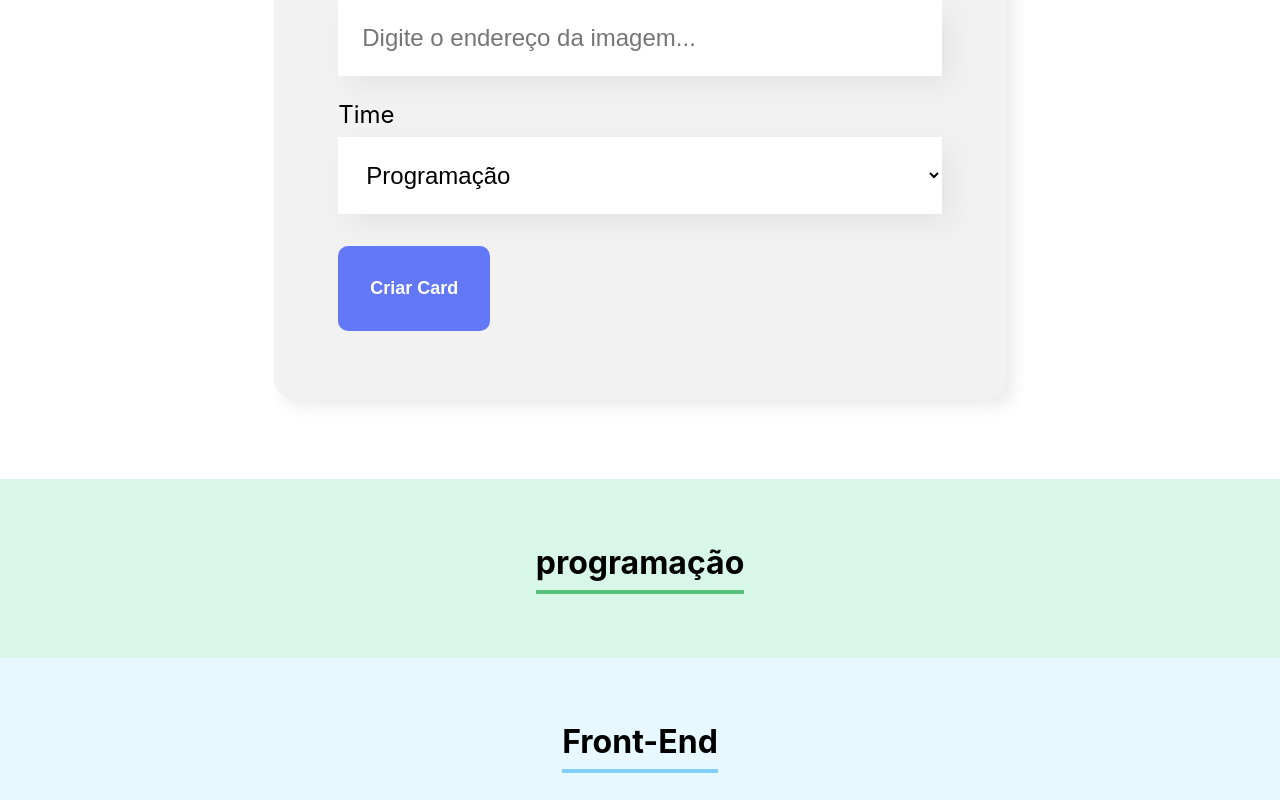
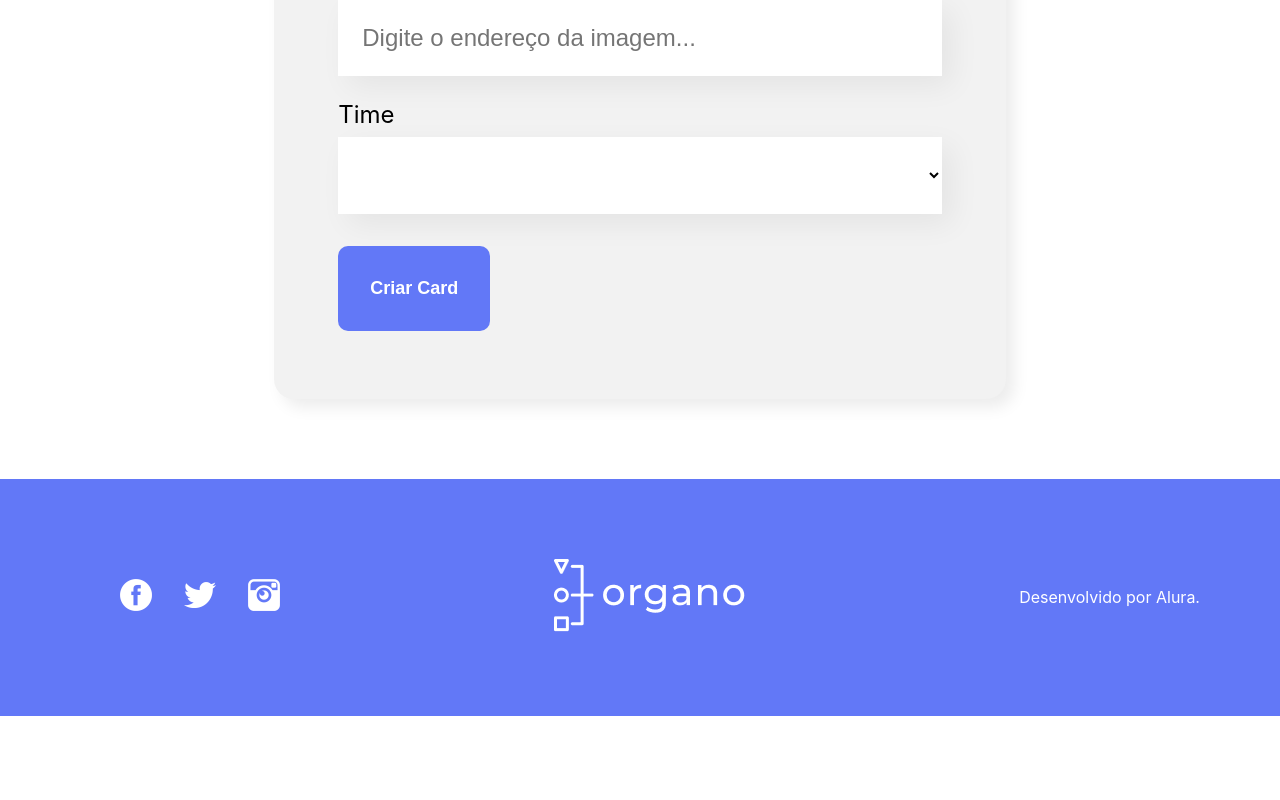
Before and after one commit to Pedro-Camacho/oraganizacao, a React (Create React App) app: page / in a window 1280 px wide. Shown: the part 500-1300 px from the top of the page. After the commit the page ends 1216 px from the top, so only its background shows below. Built offline with nearby package versions, Linux system fonts and the light colour scheme.

Commit message:
projeto finalizado

```diff
--- a/src/App.js
+++ b/src/App.js
@@ -2,6 +2,8 @@
 import Banner from './componentes/Banner';
 import Formulario from './componentes/Formulario';
 import Time from './componentes/Time';
+import Rodape from './componentes/Rodape'
+
 function App() {
   const times = [
     {
@@ -44,21 +46,22 @@
   const [colaboradores, setColaboradores]=useState([])
 
   const aoNovoColaboradorAdicionado = (colaborador)=>{
+    debugger
     console.log(colaborador)
     setColaboradores([...colaboradores,colaborador])
   }
   return (
     <div className="App">
       <Banner/>
-      <Formulario aoColaboradorCadastrado={colaborador=>aoNovoColaboradorAdicionado(colaborador)}/>
+      <Formulario times={times.map(time => time.nome)} aoColaboradorCadastrado={colaborador=>aoNovoColaboradorAdicionado(colaborador)}/>
       {times.map(time => <Time
-                            key={time.nome}
-                            nome={time.nome}
-                            corPrimaria={time.corPrimaria}
-                            corSecundaria={time.corSecundaria}
-                          />
-                  )}
-
+        key={time.nome}
+        nome={time.nome}
+        corPrimaria={time.corPrimaria}
+        corSecundaria={time.corSecundaria}
+        colaboradores={colaboradores.filter(colaborador => colaborador.time === time.nome)}
+        />)}
+      <Rodape/>
     </div>
   );
 }
--- /dev/null
+++ b/src/componentes/Colaborador/Colaborador.css
@@ -0,0 +1,37 @@
+.colaborador {
+    width: 280px;
+}
+
+.colaborador .cabecalho {
+    background-color:  #F0F0F0;
+    border-radius: 10px 10px 0px 0px;
+}
+.colaborador img {
+    width: 100px;
+    border-radius: 50%;
+    position: relative;
+    bottom: -50px;
+}
+
+.colaborador .rodape {
+    background: #FFFFFF;
+    box-shadow: 5px 5px 15px rgba(0, 0, 0, 0.08);
+    border-radius: 0px 0px 10px 10px;
+    padding-top: 90px;
+    padding-bottom: 40px;
+}
+
+.colaborador .rodape h4 {
+    color: #6278F7;
+    font-size: 18px;
+    line-height: 22px;
+    font-weight: bold;
+    margin-bottom: 8px;
+}
+
+.colaborador .rodape h5 {
+    font-size: 18px;
+    line-height: 22px;
+    color: #212121;
+    padding: 0 16px;
+}
--- /dev/null
+++ b/src/componentes/Colaborador/index.js
@@ -0,0 +1,17 @@
+import './Colaborador.css'
+
+const Colaborador = (props) =>{
+    return (
+        <div className='colaborador'>
+            <header className='cabecalho' style={{backgroundColor: props.corDeFundo}}>
+                <img src={props.imagem} alt={props.nome}/>
+            </header>
+            <footer className='rodape'>
+                <h4>{props.nome}</h4>
+                <h5>{props.cargo}</h5>
+            </footer>
+        </div>
+    )
+}
+
+export default Colaborador
--- a/src/componentes/Formulario/index.js
+++ b/src/componentes/Formulario/index.js
@@ -9,16 +9,7 @@
 
 //componente formulario
 const Formulario = (props) => {
-//times
-    const times = [
-        'Programação',
-        'Front-End',
-        'Data Science',
-        'Devops',
-        'UX e Design',
-        'Mobile',
-        'Inovação e Gestão'
-    ]
+
     const [nome,setNome]= useState('')
     const [cargo,setCargo]=useState('')
     const [imagem,setImagem]=useState('')
@@ -32,6 +23,10 @@
             imagem,
             time
         })
+        setNome('')
+        setCargo('')
+        setImagem('')
+        setTime('')
     }
 
     return (
@@ -61,7 +56,7 @@
                 <ListaSuspensa
                     obrigatorio={true}
                     label="Time"
-                    itens={times}
+                    itens={props.times}
                     valor={time}
                     aoAlterado={valor=>setTime(valor)}
                 />
--- a/src/componentes/ListaSuspensa/index.js
+++ b/src/componentes/ListaSuspensa/index.js
@@ -5,7 +5,8 @@
     return (
         <div className='lista-suspensa'>
             <label>{props.label}</label>
-            <select onChange={evento=>props.aoAlterado(evento.target.value)} required={props.required}>
+            <select onChange={evento=>props.aoAlterado(evento.target.value)} required={props.required} value={props.valor}>
+                <option value=""></option>
                 {props.itens.map(item => {
                     return <option key={item}>{item}</option>
                 })}
--- /dev/null
+++ b/src/componentes/Rodape/Rodape.css
@@ -0,0 +1,17 @@
+.footer {
+    background: #6278F7;
+    color: #FFF;
+    padding: 80px;
+    display: flex;
+    justify-content: space-between;
+    align-items: center;
+}
+
+.footer ul li {
+    display: inline-block;
+    margin-right: 32px;
+}
+
+.footer ul li:last-child {
+    margin-right: 0;
+}
--- /dev/null
+++ b/src/componentes/Rodape/index.js
@@ -0,0 +1,35 @@
+import './Rodape.css'
+
+const Rodape = () => {
+    return (<footer className="footer">
+        <section>
+            <ul>
+                <li>
+                    <a href="facebook.com" target="_blank">
+                        <img src="/imagens/fb.png" alt="" />
+                    </a>
+                </li>
+                <li>
+                    <a href="twitter.com" target="_blank">
+                        <img src="/imagens/tw.png" alt="" />
+                    </a>
+                </li>
+                <li>
+                    <a href="instagram.com" target="_blank">
+                        <img src="/imagens/ig.png" alt="" />
+                    </a>
+                </li>
+            </ul>
+        </section>
+        <section>
+            <img src="/imagens/logo.png" alt="" />
+        </section>
+        <section>
+            <p>
+                Desenvolvido por Alura.
+            </p>
+        </section>
+    </footer>)
+}
+
+export default Rodape
--- a/src/componentes/Time/Time.css
+++ b/src/componentes/Time/Time.css
@@ -1,6 +1,7 @@
 .time{
     text-align: center;
     padding: 32px;
+
 }
 
 .time h3{
@@ -9,3 +10,9 @@
     display: inline-block;
     padding-bottom: 8px;
 }
+.time .colaboradores{
+    display: flex;
+    flex-wrap:wrap;
+    justify-content: space-around;
+    margin-top: 32px;
+}
--- a/src/componentes/Time/index.js
+++ b/src/componentes/Time/index.js
@@ -1,12 +1,16 @@
 import './Time.css'
+import Colaborador from '../Colaborador'
 
 const Time = (props) =>{
     return(
-        <section className="time" style={{backgroundColor: props.corSecundaria}}>
+
+        props.colaboradores.length>0 && <section className="time" style={{backgroundColor: props.corSecundaria}}>
             <h3 style={{borderColor: props.corPrimaria}}>{props.nome}</h3>
+            <div className='colaboradores'>
+                {props.colaboradores.map(colaborador => <Colaborador key={colaborador.nome}nome={colaborador.nome} cargo={colaborador.cargo} imagem={colaborador.imagem} corDeFundo={props.corPrimaria}/>)}
+            </div>
         </section>
     )
-
 }
 
 export default Time
```
